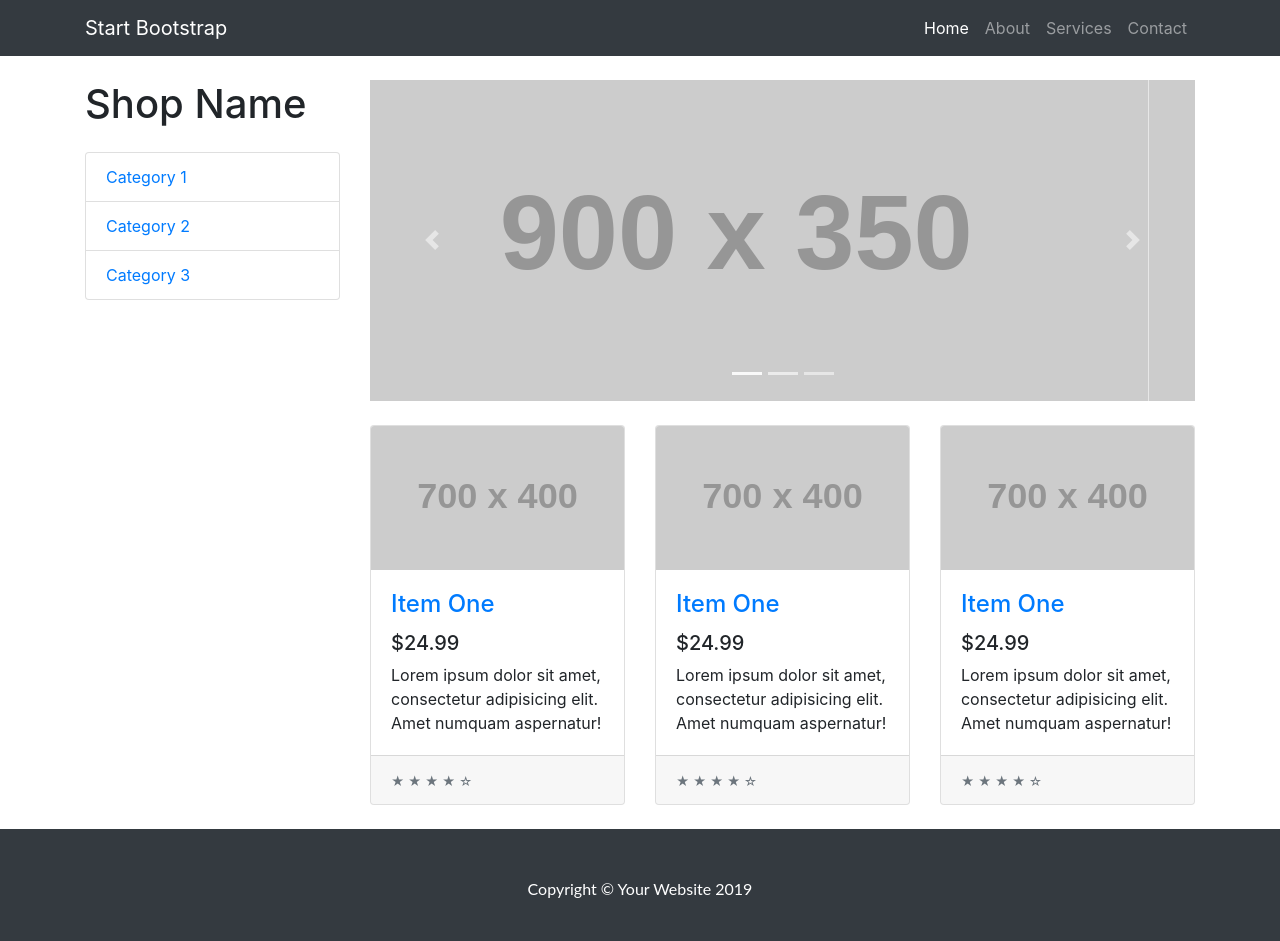
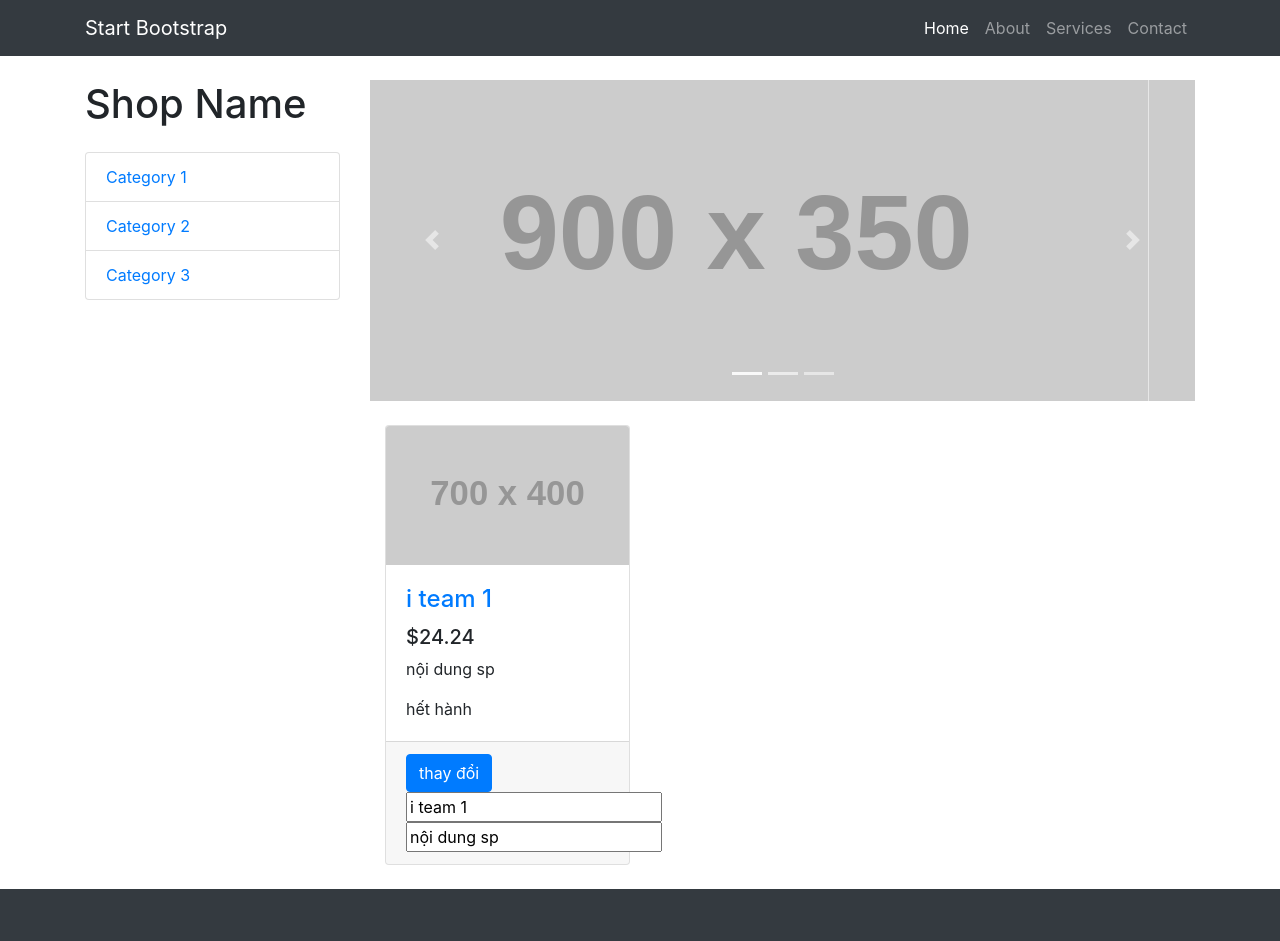
Before and after one commit to sowngl123/sonlhph08759, an Angular app: page / in a window 1280 px wide. Shown: the top 941 px of the page. Built offline with nearby package versions, Linux system fonts and the light colour scheme.

Commit message:
3 files modified, 1 added

```diff
--- /dev/null
+++ b/src/app/Product.ts
@@ -0,0 +1,7 @@
+export class Product{
+    name: string;
+    price: number;
+    desc: string;
+    img: string;
+    status: boolean;
+}
--- a/src/app/product-list/product-list.component.html
+++ b/src/app/product-list/product-list.component.html
@@ -1,5 +1,26 @@
-<div class="row">
+<!-- <div class="row">
     <app-product ngClass="col-lg-4 col-md-6 mb-4"></app-product>
     <app-product ngClass="col-lg-4 col-md-6 mb-4"></app-product>
     <app-product ngClass="col-lg-4 col-md-6 mb-4"></app-product>
+</div> -->
+<div ngClass="col-lg-4 col-md-6 mb-4">
+    <div class="card h-100">
+        <a href="#"><img class="card-img-top" [src]="product.img" alt=""></a>
+        <div class="card-body">
+            <h4 class="card-title">
+                <a href="#">{{product.name}}</a>
+            </h4>
+            <h5>${{product.price}}</h5>
+            <p class="card-text">{{product.desc}}</p>
+            <p class="card-text">{{product.status ? 'còn hành' : 'hết hành'}}</p>
+        </div>
+        <div class="card-footer">
+            <button class="btn btn-primary" (click)='changeStatus()'> thay đổi</button>
+            <form action="">
+                <input type="text" [(ngModel)]="product.name" name="product-name">
+                <input type="text" [(ngModel)]="product.desc" name="product-desc">
+            </form>
+
+        </div>
+    </div>
 </div>
--- a/src/app/product-list/product-list.component.ts
+++ b/src/app/product-list/product-list.component.ts
@@ -1,4 +1,5 @@
 import { Component, OnInit } from '@angular/core';
+import { Product } from '../Product';
 
 @Component({
   selector: 'app-product-list',
@@ -11,5 +12,18 @@ export class ProductListComponent implements OnInit {
 
   ngOnInit() {
   }
+  product : Product = {
+    name: 'i team 1',
+    price: 24.24,
+    desc: 'nội dung sp',
+    img: 'http://placehold.it/700x400',
+    status: false
+  }
+  changeStatus(){
+    this.product.status = !this.product.status;
+  }
+  changeTitle(e){
+    this.product.name = e.target.value;
+  }
 
 }
--- a/src/app/product/product.component.html
+++ b/src/app/product/product.component.html
@@ -1,13 +1,14 @@
-<div class="card h-100">
-    <a href="#"><img class="card-img-top" src="http://placehold.it/700x400" alt=""></a>
-    <div class="card-body">
+<!-- <div class="card h-100">
+  <a href="#"><img class="card-img-top" [src]="product.img" alt=""></a>
+  <div class="card-body">
       <h4 class="card-title">
-        <a href="#">Item One</a>
+          <a href="#">{{product.name}}</a>
       </h4>
-      <h5>$24.99</h5>
-      <p class="card-text">Lorem ipsum dolor sit amet, consectetur adipisicing elit. Amet numquam aspernatur!</p>
-    </div>
-    <div class="card-footer">
-      <small class="text-muted">&#9733; &#9733; &#9733; &#9733; &#9734;</small>
-    </div>
+      <h5>${{product.price}}</h5>
+      <p class="card-text">{{product.desc}}</p>
+      <p class="card-text">{{product.status}}</p>
   </div>
+  <div class="card-footer">
+      <button class="btn btn-primary"> click đi</button>
+  </div>
+</div> -->
```
